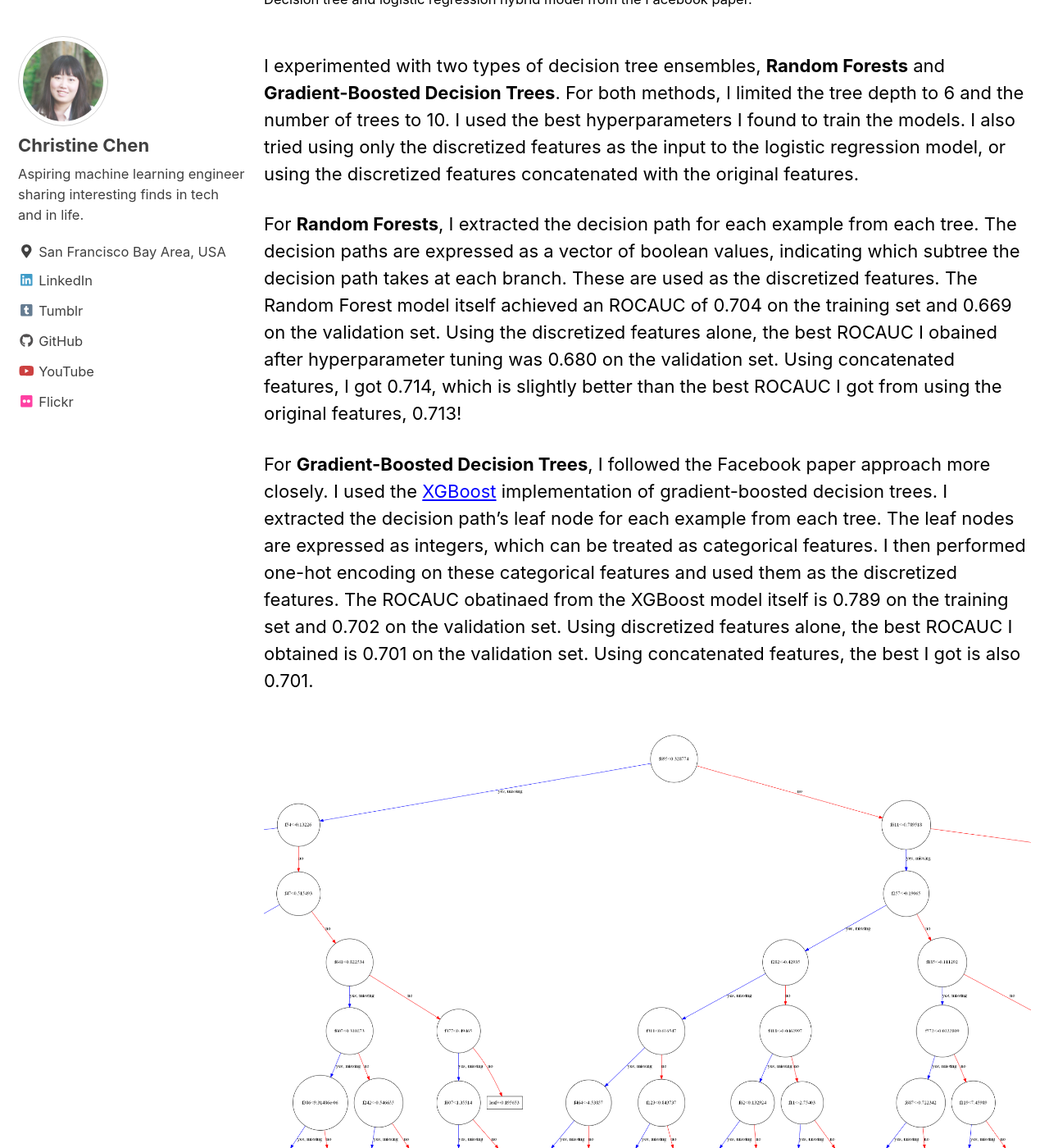
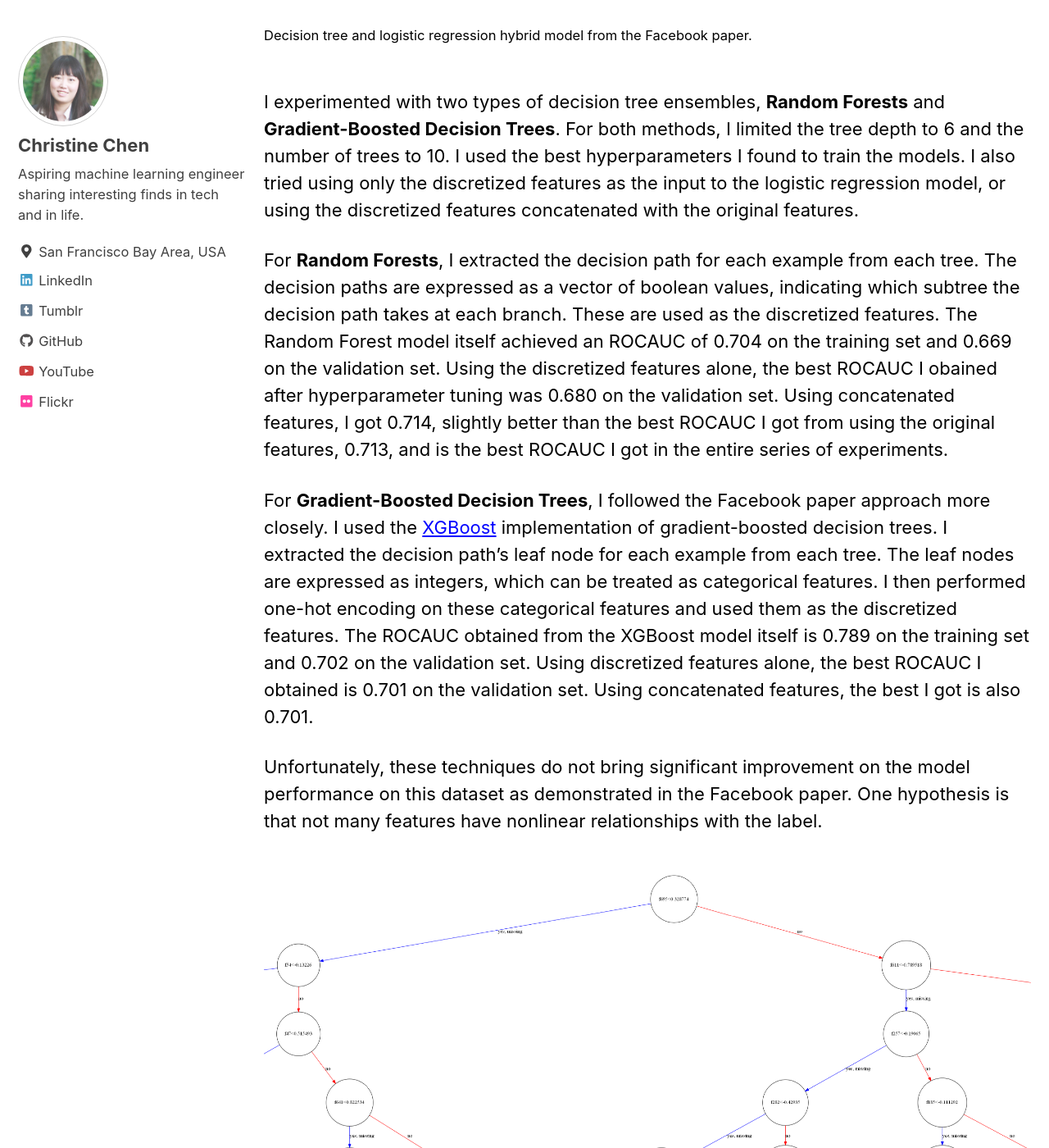
Before and after one commit to steggie3/steggie3.github.io, a Jekyll site: the page built from projects/loan-default.md, in a window 1280 px wide and 1400 px high, scrolled down 3289 px. Shown: the whole window at 82% size. Built offline with Jekyll 4.4.1, drawn with Linux system fonts in a browser that asks for light colours; nearby versions of some CDN libraries; some of the changed text lies outside the part shown.

Commit message:
Update loan default project writeup

```diff
--- a/projects/loan-default.md
+++ b/projects/loan-default.md
@@ -12,11 +12,12 @@ This is an exploratory project for me to apply different Machine Learning (ML) m
   + Normalization/standardization
   + Imputation
   + Feature expansion
-  + Feature reduction:
+  + Feature dimension reduction:
     + Feature hashing
     + Feature selection
     + Principal component analysis
-  + Feature discretization Random Forests and Gradient-Boosted Decision Trees
+    + Decision Tree Feature Importance
+  + Feature discretization with Random Forests and Gradient-Boosted Decision Trees
 + Machine Learning Models:
   + Logistic Regression
   + Decision Trees, Random Forests, Gradient-Boosted Decision Trees
@@ -44,9 +45,11 @@ The idea of using a hybrid model of decision tree ensembles and logistic regress
 
 I experimented with two types of decision tree ensembles, **Random Forests** and **Gradient-Boosted Decision Trees**. For both methods, I limited the tree depth to 6 and the number of trees to 10. I used the best hyperparameters I found to train the models. I also tried using only the discretized features as the input to the logistic regression model, or using the discretized features concatenated with the original features.
 
-For **Random Forests**, I extracted the decision path for each example from each tree. The decision paths are expressed as a vector of boolean values, indicating which subtree the decision path takes at each branch. These are used as the discretized features. The Random Forest model itself achieved an ROCAUC of 0.704 on the training set and 0.669 on the validation set. Using the discretized features alone, the best ROCAUC I obained after hyperparameter tuning was 0.680 on the validation set. Using concatenated features, I got 0.714, which is slightly better than the best ROCAUC I got from using the original features, 0.713!
+For **Random Forests**, I extracted the decision path for each example from each tree. The decision paths are expressed as a vector of boolean values, indicating which subtree the decision path takes at each branch. These are used as the discretized features. The Random Forest model itself achieved an ROCAUC of 0.704 on the training set and 0.669 on the validation set. Using the discretized features alone, the best ROCAUC I obained after hyperparameter tuning was 0.680 on the validation set. Using concatenated features, I got 0.714, slightly better than the best ROCAUC I got from using the original features, 0.713, and is the best ROCAUC I got in the entire series of experiments.
 
-For **Gradient-Boosted Decision Trees**, I followed the Facebook paper approach more closely. I used the [XGBoost](https://xgboost.readthedocs.io/en/latest/){:target="_blank"} implementation of gradient-boosted decision trees. I extracted the decision path's leaf node for each example from each tree. The leaf nodes are expressed as integers, which can be treated as categorical features. I then performed one-hot encoding on these categorical features and used them as the discretized features. The ROCAUC obatinaed from the XGBoost model itself is 0.789 on the training set and 0.702 on the validation set. Using discretized features alone, the best ROCAUC I obtained is 0.701 on the validation set. Using concatenated features, the best I got is also 0.701.
+For **Gradient-Boosted Decision Trees**, I followed the Facebook paper approach more closely. I used the [XGBoost](https://xgboost.readthedocs.io/en/latest/){:target="_blank"} implementation of gradient-boosted decision trees. I extracted the decision path's leaf node for each example from each tree. The leaf nodes are expressed as integers, which can be treated as categorical features. I then performed one-hot encoding on these categorical features and used them as the discretized features. The ROCAUC obtained from the XGBoost model itself is 0.789 on the training set and 0.702 on the validation set. Using discretized features alone, the best ROCAUC I obtained is 0.701 on the validation set. Using concatenated features, the best I got is also 0.701.
+
+Unfortunately, these techniques do not bring significant improvement on the model performance on this dataset as demonstrated in the Facebook paper. One hypothesis is that not many features have nonlinear relationships with the label.
 
 <figure>
   <img src="{{site.url}}/projects/loan-default/example_gbtree.png" alt="example_gbtree.png"/>
```
Also changed, not shown: other parts of projects/loan-default.md (+2 -1 lines).
